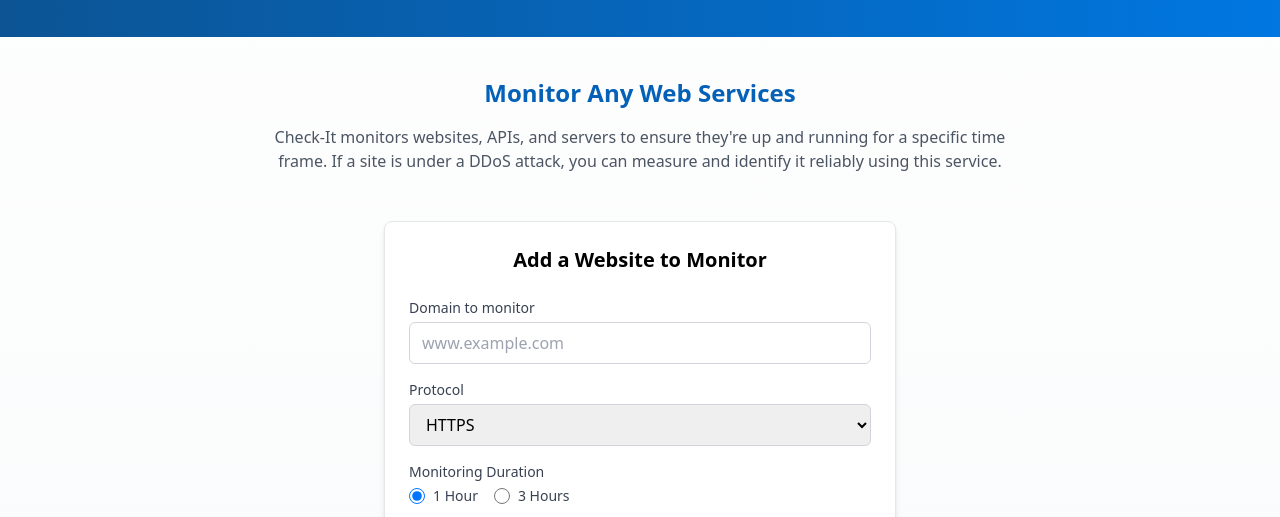
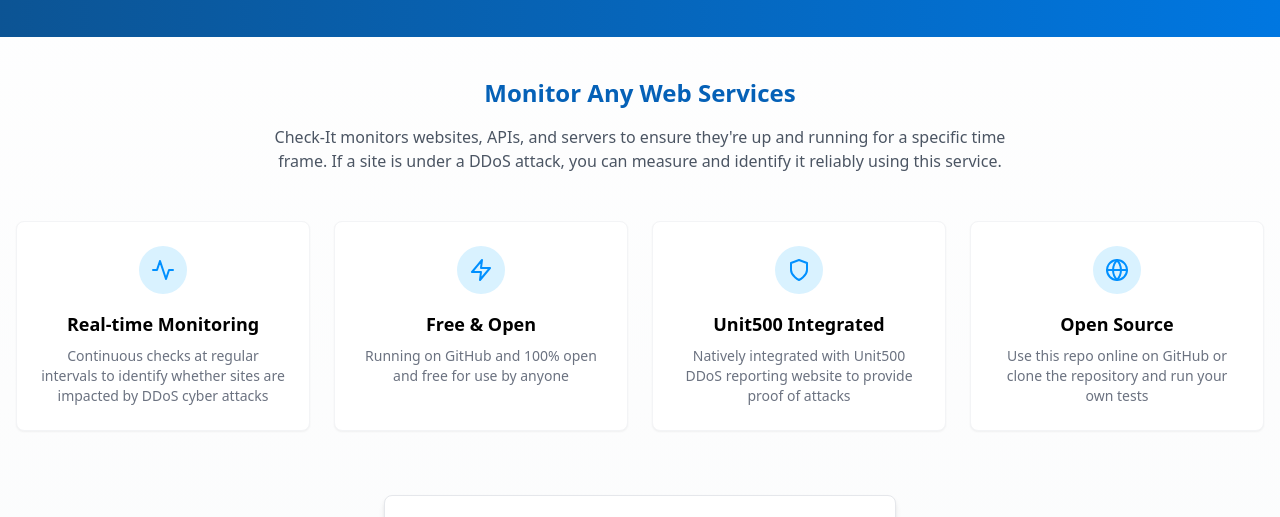
Before and after one commit to unit500/check-it, a plain HTML site: page templates/index.html in a window 1280 px wide. Shown: the part 243-760 px from the top of the page. Drawn offline with nearby package versions, Linux system fonts and the light colour scheme.

Commit message:
Update index.html

```diff
--- a/templates/index.html
+++ b/templates/index.html
@@ -86,6 +86,60 @@
           If a site is under a DDoS attack, you can measure and identify it reliably using this service.
         </p>
       </div>
+
+      <!-- Feature Cards -->
+      <div class="grid grid-cols-1 md:grid-cols-2 lg:grid-cols-4 gap-6 mb-16">
+        <!-- Card 1 -->
+        <div class="bg-white p-6 rounded-lg shadow-sm border border-gray-100 flex flex-col items-center text-center">
+          <div class="bg-monitor-100 p-3 rounded-full mb-4">
+            <!-- Activity Icon -->
+            <svg xmlns="http://www.w3.org/2000/svg" class="h-6 w-6 text-monitor-600" width="24" height="24" viewBox="0 0 24 24" fill="none" stroke="currentColor" stroke-width="2" stroke-linecap="round" stroke-linejoin="round">
+              <polyline points="22 12 18 12 15 21 9 3 6 12 2 12"></polyline>
+            </svg>
+          </div>
+          <h3 class="font-semibold text-lg mb-2">Real-time Monitoring</h3>
+          <p class="text-gray-500 text-sm">Continuous checks at regular intervals to identify whether sites are impacted by DDoS cyber attacks</p>
+        </div>
+
+        <!-- Card 2 -->
+        <div class="bg-white p-6 rounded-lg shadow-sm border border-gray-100 flex flex-col items-center text-center">
+          <div class="bg-monitor-100 p-3 rounded-full mb-4">
+            <!-- Zap Icon -->
+            <svg xmlns="http://www.w3.org/2000/svg" class="h-6 w-6 text-monitor-600" width="24" height="24" viewBox="0 0 24 24" fill="none" stroke="currentColor" stroke-width="2" stroke-linecap="round" stroke-linejoin="round">
+              <polygon points="13 2 3 14 12 14 11 22 21 10 12 10 13 2"></polygon>
+            </svg>
+          </div>
+          <h3 class="font-semibold text-lg mb-2">Free & Open</h3>
+          <p class="text-gray-500 text-sm">Running on GitHub and 100% open and free for use by anyone</p>
+        </div>
+
+        <!-- Card 3 -->
+        <div class="bg-white p-6 rounded-lg shadow-sm border border-gray-100 flex flex-col items-center text-center">
+          <div class="bg-monitor-100 p-3 rounded-full mb-4">
+            <!-- Shield Icon -->
+            <svg xmlns="http://www.w3.org/2000/svg" class="h-6 w-6 text-monitor-600" width="24" height="24" viewBox="0 0 24 24" fill="none" stroke="currentColor" stroke-width="2" stroke-linecap="round" stroke-linejoin="round">
+              <path d="M12 22s8-4 8-10V5l-8-3-8 3v7c0 6 8 10 8 10z"></path>
+            </svg>
+          </div>
+          <h3 class="font-semibold text-lg mb-2">Unit500 Integrated</h3>
+          <p class="text-gray-500 text-sm">Natively integrated with Unit500 DDoS reporting website to provide proof of attacks</p>
+        </div>
+
+        <!-- Card 4 -->
+        <div class="bg-white p-6 rounded-lg shadow-sm border border-gray-100 flex flex-col items-center text-center">
+          <div class="bg-monitor-100 p-3 rounded-full mb-4">
+            <!-- Globe Icon -->
+            <svg xmlns="http://www.w3.org/2000/svg" class="h-6 w-6 text-monitor-600" width="24" height="24" viewBox="0 0 24 24" fill="none" stroke="currentColor" stroke-width="2" stroke-linecap="round" stroke-linejoin="round">
+              <circle cx="12" cy="12" r="10"></circle>
+              <line x1="2" y1="12" x2="22" y2="12"></line>
+              <path d="M12 2a15.3 15.3 0 0 1 4 10 15.3 15.3 0 0 1-4 10 15.3 15.3 0 0 1-4-10 15.3 15.3 0 0 1 4-10z"></path>
+            </svg>
+          </div>
+          <h3 class="font-semibold text-lg mb-2">Open Source</h3>
+          <p class="text-gray-500 text-sm">Use this repo online on GitHub or clone the repository and run your own tests</p>
+        </div>
+      </div>
+
       <!-- Monitor Form -->
       <div class="max-w-lg mx-auto bg-white rounded-lg shadow-md p-6 border border-gray-200">
         <h3 class="text-xl font-semibold text-center mb-6">Add a Website to Monitor</h3>
@@ -139,6 +193,7 @@
 
   <!-- Inline JavaScript for Menu Toggle and Form Handling -->
   <script>
+    document.addEventListener("DOMContentLoaded", function() {
       // Hamburger menu toggle
       document.getElementById('menu-toggle').addEventListener('click', function() {
         var menu = document.getElementById('mobile-menu');
@@ -146,19 +201,18 @@
       });
 
       // Form submission handler that calls the AWS API Gateway endpoint
-    document.getElementById('monitorForm').addEventListener('submit', function(e) {
+      const form = document.getElementById('monitorForm');
+      form.addEventListener('submit', function(e) {
         e.preventDefault();
         const domain = document.getElementById('domain').value;
         const protocol = document.getElementById('protocol').value;
         const duration = document.querySelector('input[name="duration"]:checked').value;
 
-      // Update the endpoint URL to your new working endpoint
-      const endpoint = "https://new-endpoint.example.com/submit-scan";
-
-      // Prepare the data payload
+        // Use the working endpoint from your API Gateway
+        const endpoint = "https://pz83cfr455.execute-api.us-east-1.amazonaws.com/submit-scan";
         const data = { domain, protocol, duration };
 
-      // Send the POST request to the endpoint
+        console.log("Submitting monitoring request:", data);
         fetch(endpoint, {
           method: 'POST',
           headers: { 'Content-Type': 'application/json' },
@@ -166,18 +220,19 @@
         })
         .then(response => response.json())
         .then(result => {
-        console.log('API response:', result);
+          console.log("API response:", result);
           alert(result.message || "Monitoring started successfully!");
         })
         .catch(error => {
-        console.error('Error:', error);
+          console.error("Error:", error);
           alert("An error occurred while starting monitoring.");
         });
 
         // Optionally, reset the form
-      this.reset();
+        form.reset();
         document.getElementById('protocol').value = 'https';
         document.getElementById('duration1').checked = true;
+      });
     });
   </script>
 </body>
```
Lines whose indentation alone changed are shown as unchanged.
